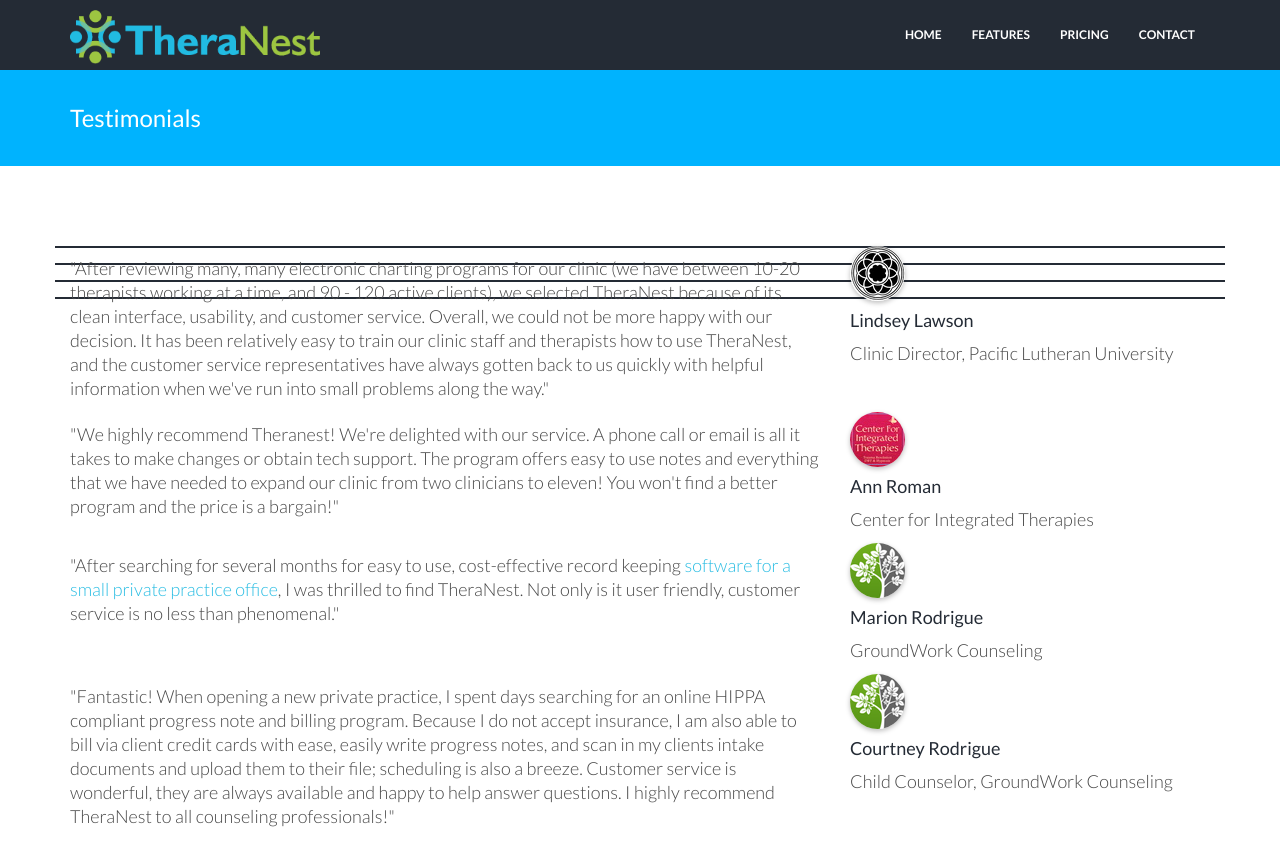
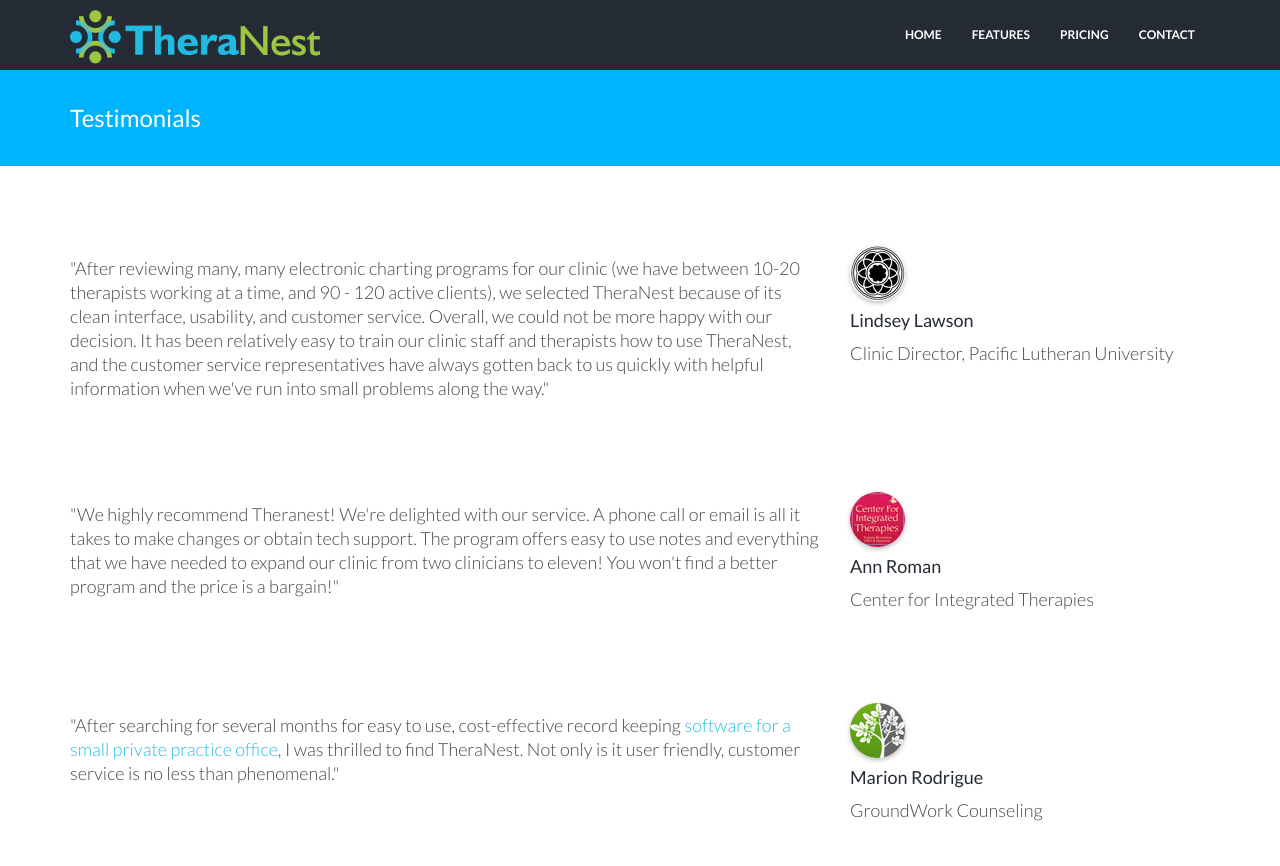
Before and after one commit to kaylacille/theranest-update, a Jekyll site: the page built from testimonials.html, in a window 1280 px wide and 900 px high. Shown: the top 866 px of the window. Built offline with Jekyll 4.4.1, drawn with Linux system fonts in a browser that asks for light colours; nearby versions of some CDN libraries.

Commit message:
Add content to Testimonials page

```diff
--- a/testimonials.html
+++ b/testimonials.html
@@ -14,8 +14,11 @@
             <h4>Lindsey Lawson</h4>
             <p>Clinic Director, Pacific Lutheran University</p>
         </div>
-        <div class="hline-w"></div>
+    </div><! --/row -->
+</div><! --/container -->
 
+<div class="container mtb">
+    <div class="row">
         <div class="col-lg-8">
             <p>"We highly recommend Theranest! We're delighted with our service. A phone call or email is all it takes to make changes or obtain tech support. The program offers easy to use notes and everything that we have needed to expand our clinic from two clinicians to eleven! You won't find a better program and the price is a bargain!"</p>
         </div>
@@ -24,8 +27,11 @@
             <h4>Ann Roman</h4>
             <p>Center for Integrated Therapies</p>
         </div>
-        <div class="hline-w"></div>
+    </div><! --/row -->
+</div><! --/container -->
 
+<div class="container mtb">
+    <div class="row">
         <div class="col-lg-8">
             <p>"After searching for several months for easy to use, cost-effective record keeping <a href="/private-practice-software-for-mental-health/">software for a small private practice office</a>, I was thrilled to find TheraNest. Not only is it user friendly, customer service is no less than phenomenal."</p>
         </div>
@@ -34,8 +40,11 @@
             <h4>Marion Rodrigue</h4>
             <p>GroundWork Counseling</p>
         </div>
-        <div class="hline-w"></div>
+    </div><! --/row -->
+</div><! --/container -->
 
+<div class="container mtb">
+    <div class="row">
         <div class="col-lg-8">
             <p>"Fantastic! When opening a new private practice, I spent days searching for an online HIPPA compliant progress note and billing program. Because I do not accept insurance, I am also able to bill via client credit cards with ease, easily write progress notes, and scan in my clients intake documents and upload them to their file; scheduling is also a breeze. Customer service is wonderful, they are always available and happy to help answer questions. I highly recommend TheraNest to all counseling professionals!"</p>
         </div>
@@ -44,6 +53,5 @@
             <h4>Courtney Rodrigue</h4>
             <p>Child Counselor, GroundWork Counseling</p>
         </div>
-        <div class="hline-w"></div>
     </div><! --/row -->
 </div><! --/container -->
```
